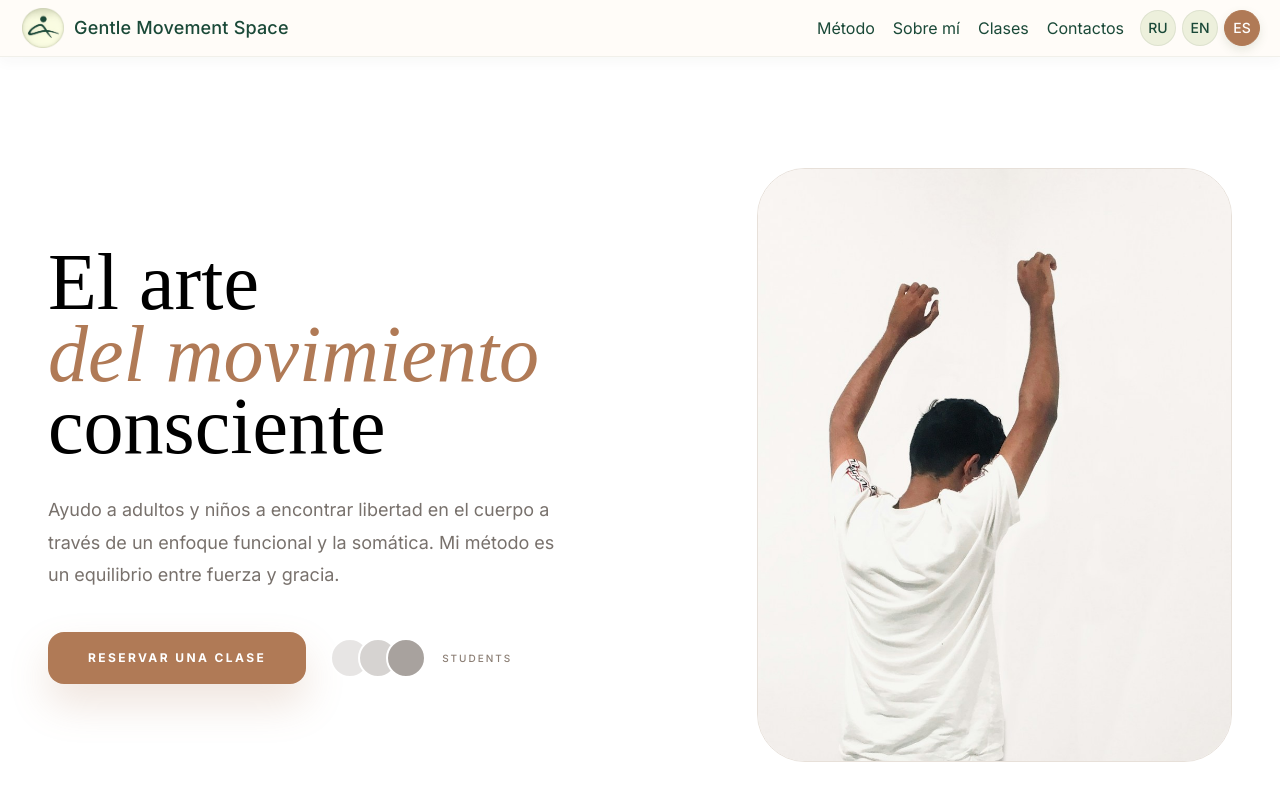
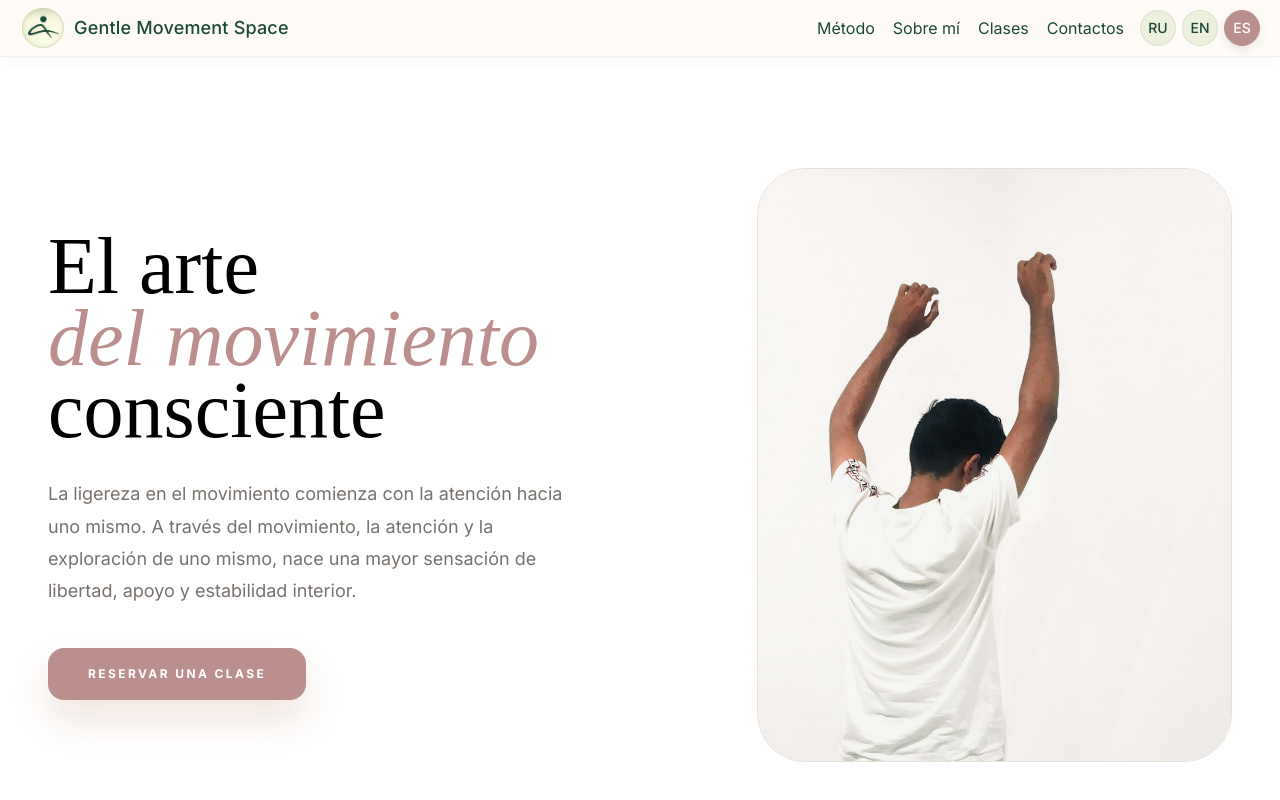
Before and after one commit to adessolv/anna, a React (Vite) app: page / in a window 1280 px wide. Shown: the top 800 px of the page. Built offline with nearby package versions, Linux system fonts and the light colour scheme.

Commit message:
Fix merge

```diff
--- a/src/App.css
+++ b/src/App.css
@@ -2,7 +2,7 @@
   --color-dark-green: #1a4938;
   --color-middle-green: #bcc2a3;
   --color-light-green: #f7f9de;
-  --color-artistic-accent: #b07a56;
+  --color-artistic-accent: #bc8f8f;
   --color-artistic-muted: #8b7e74;
   --color-text: #28251d;
   --color-text-muted: #7a7974;
--- a/src/Components/Hero/Hero.jsx
+++ b/src/Components/Hero/Hero.jsx
@@ -26,16 +26,6 @@ const Hero = () => {
             <a href="#booking" className={styles.button}>
               {t("cta")}
             </a>
-
-            <div className={styles.students}>
-              <div className={styles.avatars}>
-                <span className={`${styles.avatar} ${styles.avatar1}`}></span>
-                <span className={`${styles.avatar} ${styles.avatar2}`}></span>
-                <span className={`${styles.avatar} ${styles.avatar3}`}></span>
-              </div>
-
-              <span className={styles.studentsText}>{t("students")}</span>
-            </div>
           </div>
         </motion.div>
 
--- a/src/Components/Hero/hero.module.css
+++ b/src/Components/Hero/hero.module.css
@@ -71,7 +71,7 @@
 }
 
 .button:hover {
-  background: var(--artistic-accent-hover, #9b6848);
+  background: var(--artistic-accent-hover, #a78b8b);
   transform: translateY(-2px);
 }
 
--- a/src/locales/en/hero.json
+++ b/src/locales/en/hero.json
@@ -4,7 +4,7 @@
     "accent": "of mindful",
     "line3": "movement"
   },
-  "description": "I help adults and children find freedom in their bodies through a functional approach and somatics. My method is a balance of strength and grace.",
+  "description": "Ease in movement begins with attention to yourself. Through movement, attention, and self-exploration, a greater sense of freedom, support, and inner stability emerges.",
   "cta": "Book a session",
   "imageAlt": "Mindful movement"
 }
--- a/src/locales/es/hero.json
+++ b/src/locales/es/hero.json
@@ -4,7 +4,7 @@
     "accent": "del movimiento",
     "line3": "consciente"
   },
-  "description": "Ayudo a adultos y niños a encontrar libertad en el cuerpo a través de un enfoque funcional y la somática. Mi método es un equilibrio entre fuerza y gracia.",
+  "description": "La ligereza en el movimiento comienza con la atención hacia uno mismo. A través del movimiento, la atención y la exploración de uno mismo, nace una mayor sensación de libertad, apoyo y estabilidad interior.",
   "cta": "Reservar una clase",
   "imageAlt": "Movimiento consciente"
 }
--- a/src/locales/ru/hero.json
+++ b/src/locales/ru/hero.json
@@ -4,7 +4,7 @@
     "accent": "осознанного",
     "line3": "движения"
   },
-  "description": "Я помогаю взрослым и детям обрести свободу в теле через функциональный подход и соматику. Мой метод — это баланс между силой и грацией.",
+  "description": "Лёгкость движения начинается с внимания к себе. Через движение, внимание и исследование себя рождается больше свободы, опоры и внутренней устойчивости.",
   "cta": "Записаться на занятие",
   "imageAlt": "Осознанное движение"
 }
```
